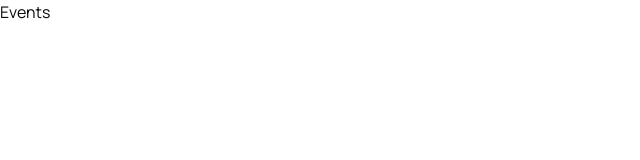
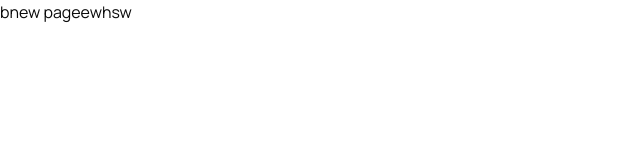
Before and after one commit to vcet-nsdc/vcet-nsdc, a Next.js app: page /events in a window 1280 px wide. Shown: the top 160 px of the page, without its empty margins (0-640 px from the left). Built offline with nearby package versions, Linux system fonts and the light colour scheme.

Commit message:
feat(demotext)- just redefined struectue

```diff
--- a/src/components/events/Events.tsx
+++ b/src/components/events/Events.tsx
@@ -2,7 +2,7 @@ import React from 'react'
 
 const Events = () => {
   return (
-    <div>Events</div>
+    <div>bnew pageewhsw</div>
   )
 }
 
```
